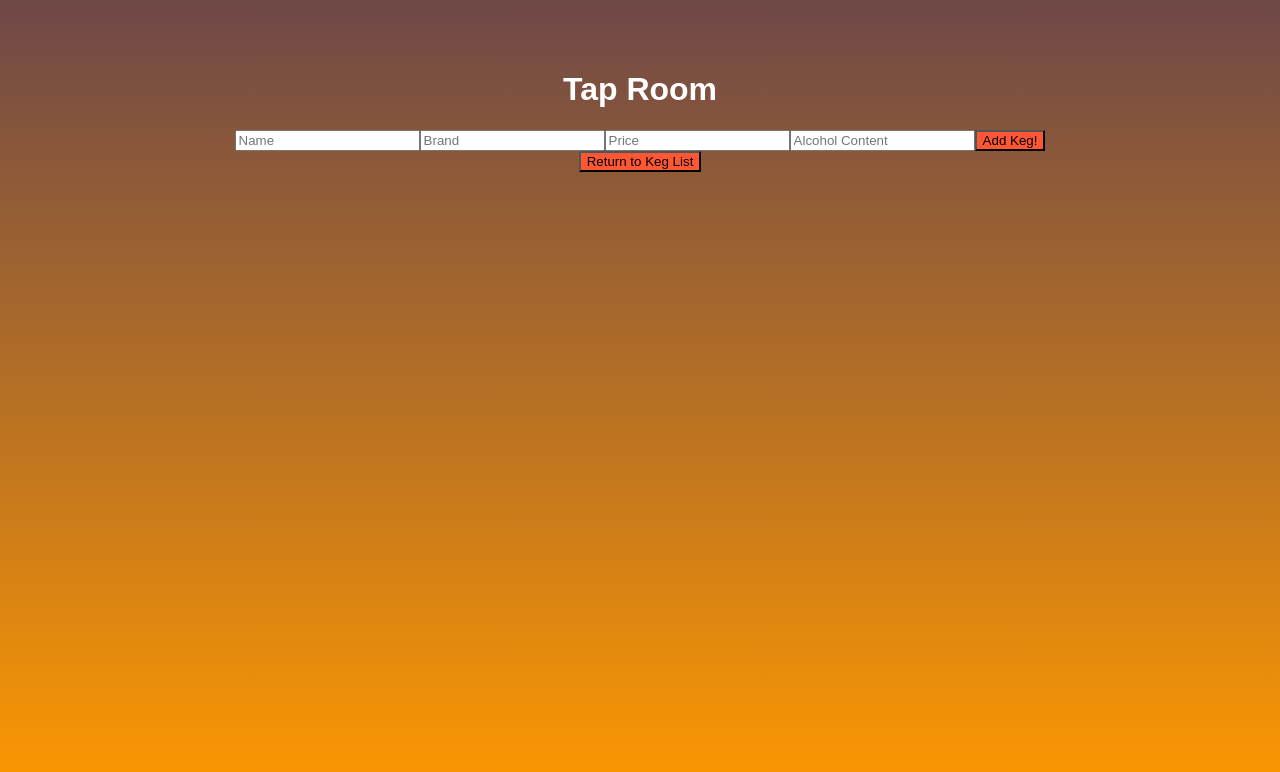
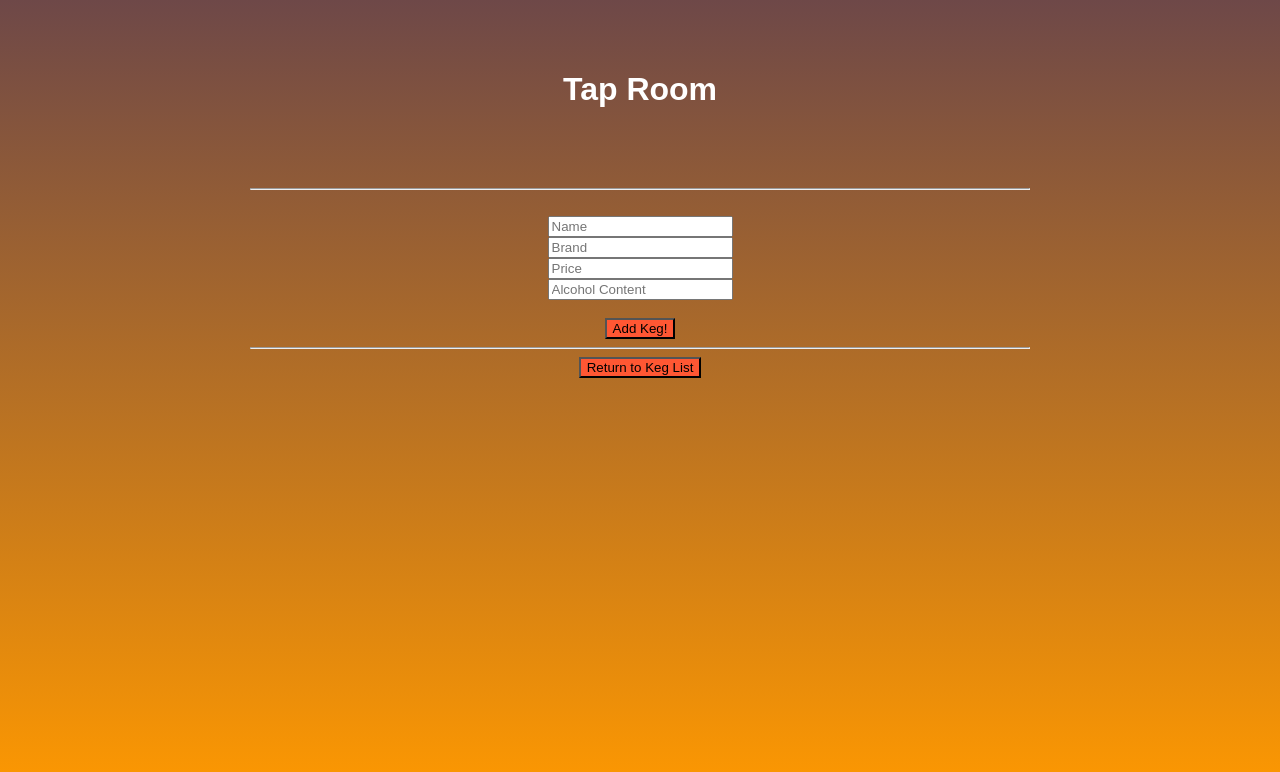
Before and after one commit to sammaicodes/TapRoomRedux, a React (Create React App) app: page / in a window 1280 px wide. Both pictures are taken after a click on the button "Add Keg". Shown: the top 772 px of the page. Built offline with nearby package versions, Linux system fonts and the light colour scheme.

Commit message:
Add more styling.

```diff
--- a/src/components/KegForm.js
+++ b/src/components/KegForm.js
@@ -3,6 +3,13 @@ import { v4 } from 'uuid';
 import PropTypes from "prop-types";
 
 function KegForm(props){
+
+  const border = {
+    // borderStyle: 'double',
+    paddingTop: '50px',
+    paddingLeft: '50px',
+    paddingRight: '50px',
+  }
 
   function handleKegFormSubmission(event) {
     event.preventDefault();
@@ -16,35 +23,45 @@ function KegForm(props){
   }
 
   return (
+    <div style={border}>
     <React.Fragment>
+    <hr/>
     <form onSubmit={handleKegFormSubmission}>
+    <br/>
       <input
         type='text'
         name='name'
         placeholder='Name'
         required />
+      <br/>
       <input
         type='text'
         name='brand'
         placeholder='Brand'
         required />
+        <br/>
       <input
         type='text'
         name='price'
         placeholder='Price'
         required />
+        <br/>
       <input
         type='text'
         name='alcoholContent'
         placeholder='Alcohol Content'
         required />
+        <br/>
       <input
         type='hidden'
         name='pintStock'/>
-
+        <br/>
       <button type='submit'>Add Keg!</button>
+      <br/>
     </form>
+    <hr/>
   </React.Fragment>
+</div>
   );
 }
 
```
